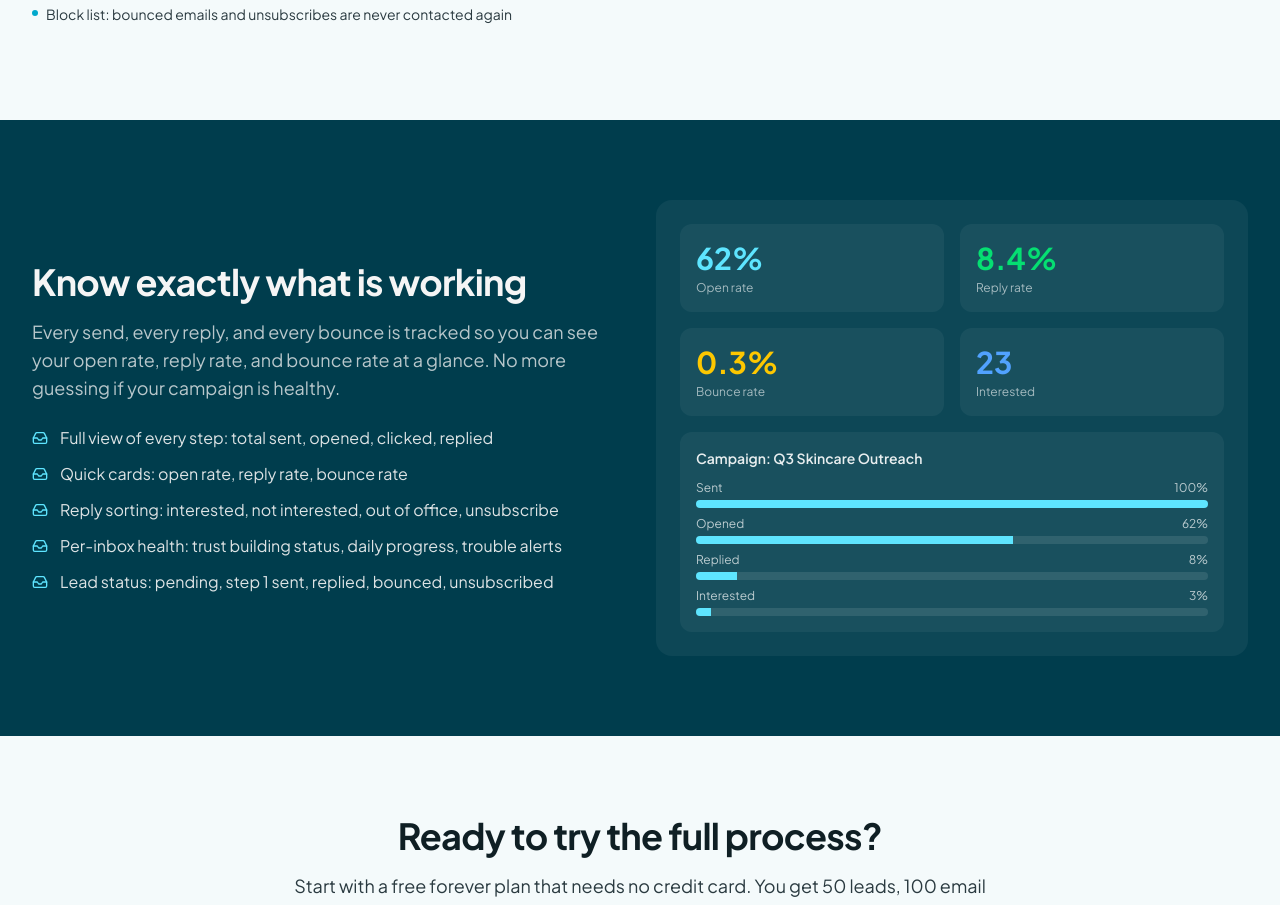
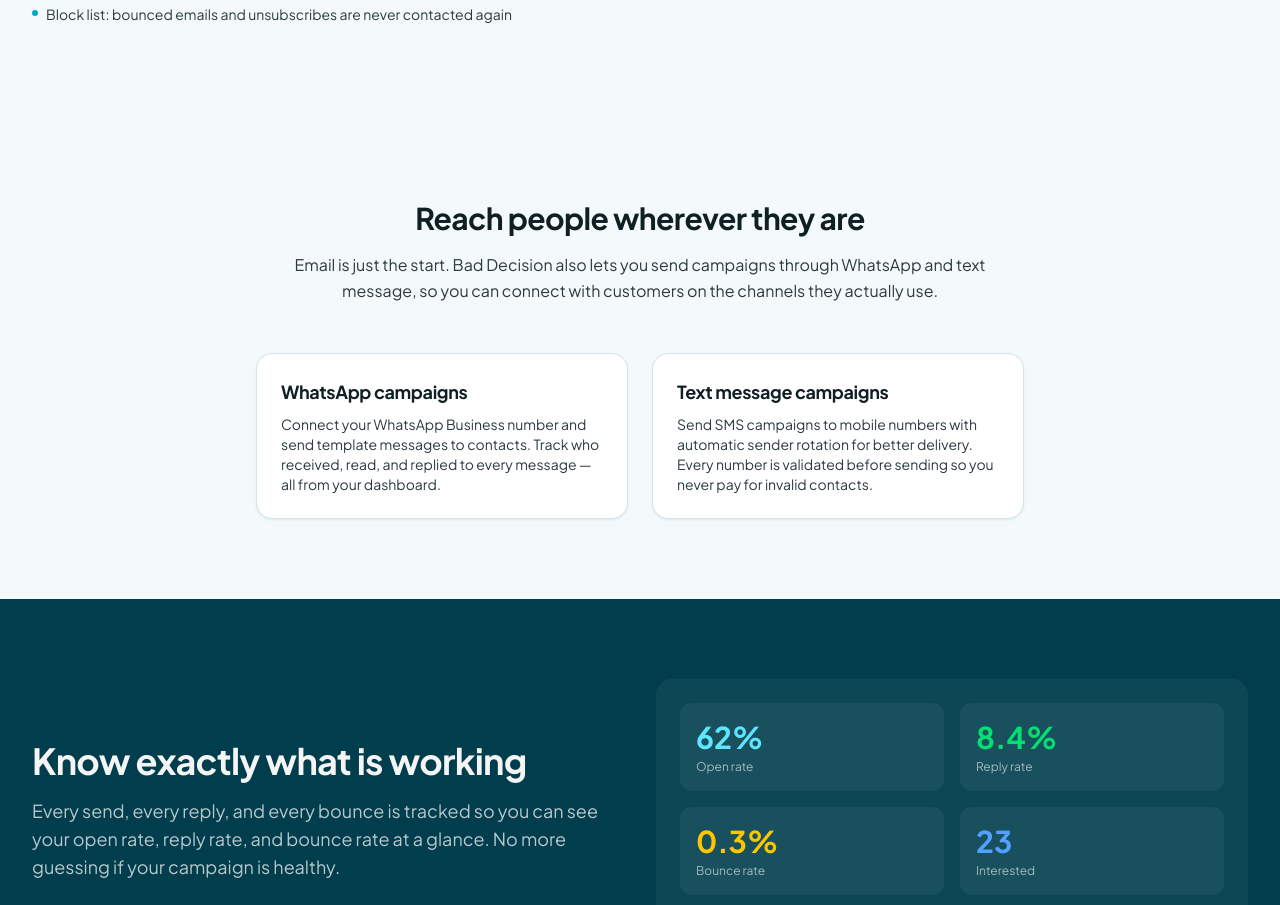
Before and after one commit to decisionsai40-lgtm/bad-decision-marketing, a Next.js app: page /how-it-works in a window 1280 px wide. Shown: the part 2240-3145 px from the top of the page. Built offline with nearby package versions, Linux system fonts and the light colour scheme; no server answers.

Commit message:
docs: add WhatsApp and SMS channels to marketing pages
- how-it-works: new 'Reach people wherever they are' section
- home page hero: updated subtitle to mention WhatsApp and text message

```diff
--- a/src/app/how-it-works/page.tsx
+++ b/src/app/how-it-works/page.tsx
@@ -104,6 +104,32 @@ export default function HowItWorksPage() {
                 result: "Day 1: first emails go out. Day 3: follow-ups. Day 7: final touches. Replies flow into your inbox.",
               }}
             />
+          </div>
+        </div>
+      </section>
+
+      {/* Additional channels */}
+      <section className="py-16 sm:py-20">
+        <div className="mx-auto max-w-7xl px-4 sm:px-6 lg:px-8">
+          <div className="text-center max-w-3xl mx-auto">
+            <h2 className="text-3xl font-bold text-[var(--color-foreground)]">Reach people wherever they are</h2>
+            <p className="mt-4 text-[var(--color-text-secondary)]">
+              Email is just the start. Bad Decision also lets you send campaigns through WhatsApp and text message, so you can connect with customers on the channels they actually use.
+            </p>
+          </div>
+          <div className="mt-12 grid grid-cols-1 gap-6 md:grid-cols-2 max-w-3xl mx-auto">
+            <div className="card-premium p-6">
+              <h3 className="font-bold text-lg">WhatsApp campaigns</h3>
+              <p className="mt-2 text-sm text-[var(--color-text-secondary)]">
+                Connect your WhatsApp Business number and send template messages to contacts. Track who received, read, and replied to every message — all from your dashboard.
+              </p>
+            </div>
+            <div className="card-premium p-6">
+              <h3 className="font-bold text-lg">Text message campaigns</h3>
+              <p className="mt-2 text-sm text-[var(--color-text-secondary)]">
+                Send SMS campaigns to mobile numbers with automatic sender rotation for better delivery. Every number is validated before sending so you never pay for invalid contacts.
+              </p>
+            </div>
           </div>
         </div>
       </section>
--- a/src/app/page.tsx
+++ b/src/app/page.tsx
@@ -50,7 +50,8 @@ function Hero() {
           </h1>
           <p className="mx-auto mt-6 max-w-2xl text-lg text-[var(--color-text-secondary)] sm:text-xl">
             Tell us who you want to reach and we find them for you. We check every email,
-            write the message, and send it from your inbox. All you do is show up to the
+            write the message, and send it from your inbox, WhatsApp, or text message.
+            All you do is show up to the
             meetings people booked with you.
           </p>
           <div className="mt-10 flex flex-col items-center justify-center gap-3 sm:flex-row">
```
